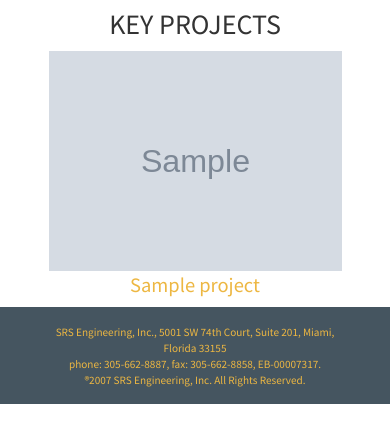
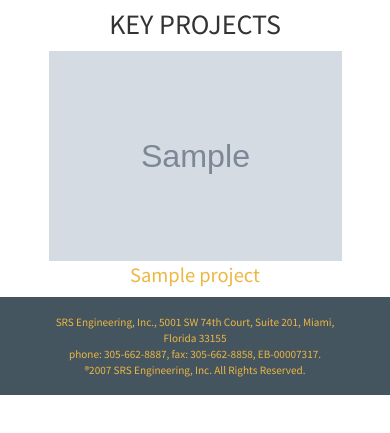
Before and after one commit to jhonM17/srs-production-fin, a Django app: page / in a window 390 px wide. Shown: the part 411-844 px from the top of the page. Run offline with Django 3.2, Linux system fonts and the light colour scheme; tables that the repository leaves empty hold one stand-in row (values such as "Sample post"); grey boxes marked "Sample" are stand-in pictures; some libraries are stand-ins or nearby versions.

Commit message:
arreglado

```diff
--- a/apps/home/static/css/home.css
+++ b/apps/home/static/css/home.css
@@ -559,6 +559,8 @@
     height: 200px;
   }
 
+
+
 }
 
 @media screen and (max-width: 768px) and (min-width: 670px){
@@ -811,18 +813,21 @@
 @media screen and (max-width: 910px){
   .img-proy{
     width: 280px;
+    height: 180px !important;
   }
 }
 
 @media screen and (max-width: 850px){
   .img-proy{
     width: 250px;
+    height: 180px !important;
   }
 }
 
 @media screen and (max-width: 768px){
   .img-proy{
     width: 100%;
+    height: 280px !important;
   }
 }
 
@@ -842,6 +847,27 @@
     }
 }
 
+@media screen and (max-width: 991px){
+  .img-proy{
+      width: 100%;
+      height: 220px;
+    }
+}
+
+@media screen and (max-width: 670px){
+  .img-proy{
+    width: 100%;
+    height: 250px !important;
+  }
+}
+
+@media screen and (max-width: 570px){
+  .img-proy{
+    width: 100%;
+    height: 210px !important;
+  }
+}
+
 @media screen and (min-width: 1124px){
   .img-proy{
       width: 100%;
```
